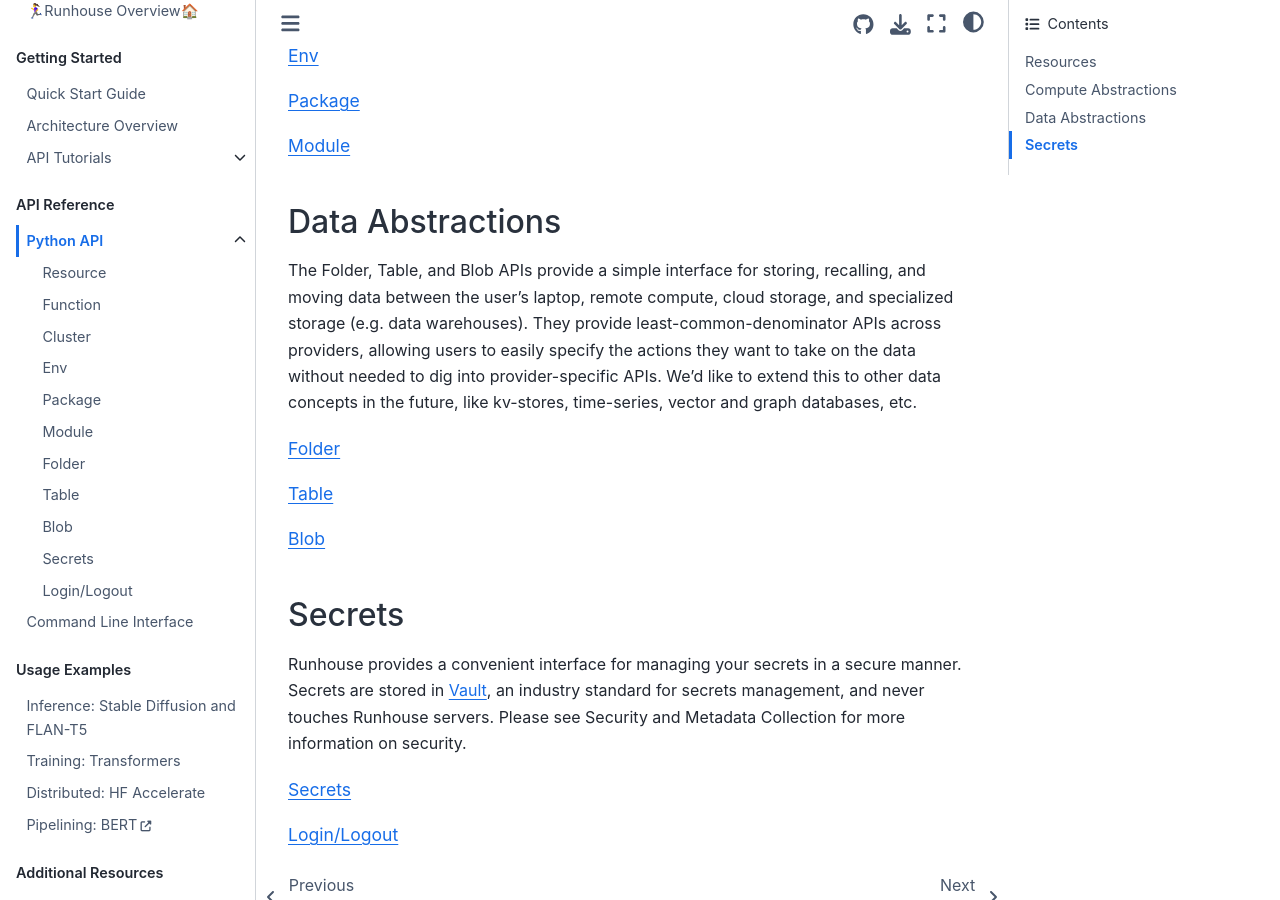
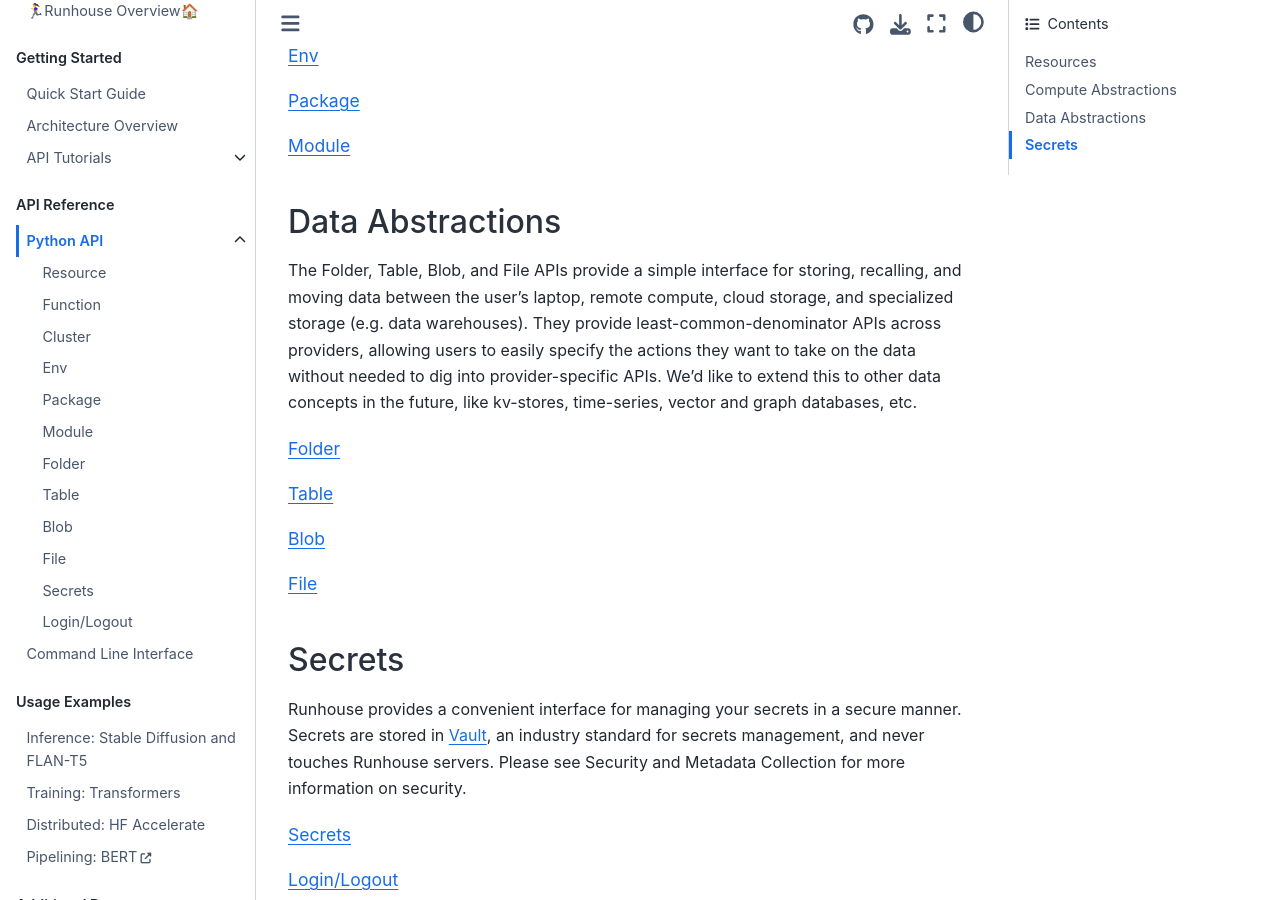
Before and after one commit to run-house/runhouse, a Sphinx documentation site: the page built from docs/api/python.rst, in a window 1280 px wide and 900 px high, scrolled down 709 px. Built offline with Sphinx 7.4.7 and the Sphinx Book theme 1.1.4, drawn with Linux system fonts in a browser that asks for light colours.

Commit message:
add file docs section

```diff
--- a/docs/api/python.rst
+++ b/docs/api/python.rst
@@ -51,7 +51,7 @@
 
 Data Abstractions
 ------------------------------------
-The Folder, Table, and Blob APIs provide a simple interface for storing, recalling, and moving data between
+The Folder, Table, Blob, and File APIs provide a simple interface for storing, recalling, and moving data between
 the user's laptop, remote compute, cloud storage, and specialized storage (e.g. data warehouses).
 They provide least-common-denominator APIs across providers, allowing users to easily specify the actions
 they want to take on the data without needed to dig into provider-specific APIs. We'd like to extend this
@@ -73,6 +73,11 @@
 
    python/blob
 
+.. toctree::
+   :maxdepth: 1
+
+   python/file
+
 
 Secrets
 ------------------------------------
```
Also changed, not shown: docs/api/python/file.rst (added, +19 -0 lines), 1 other file.
